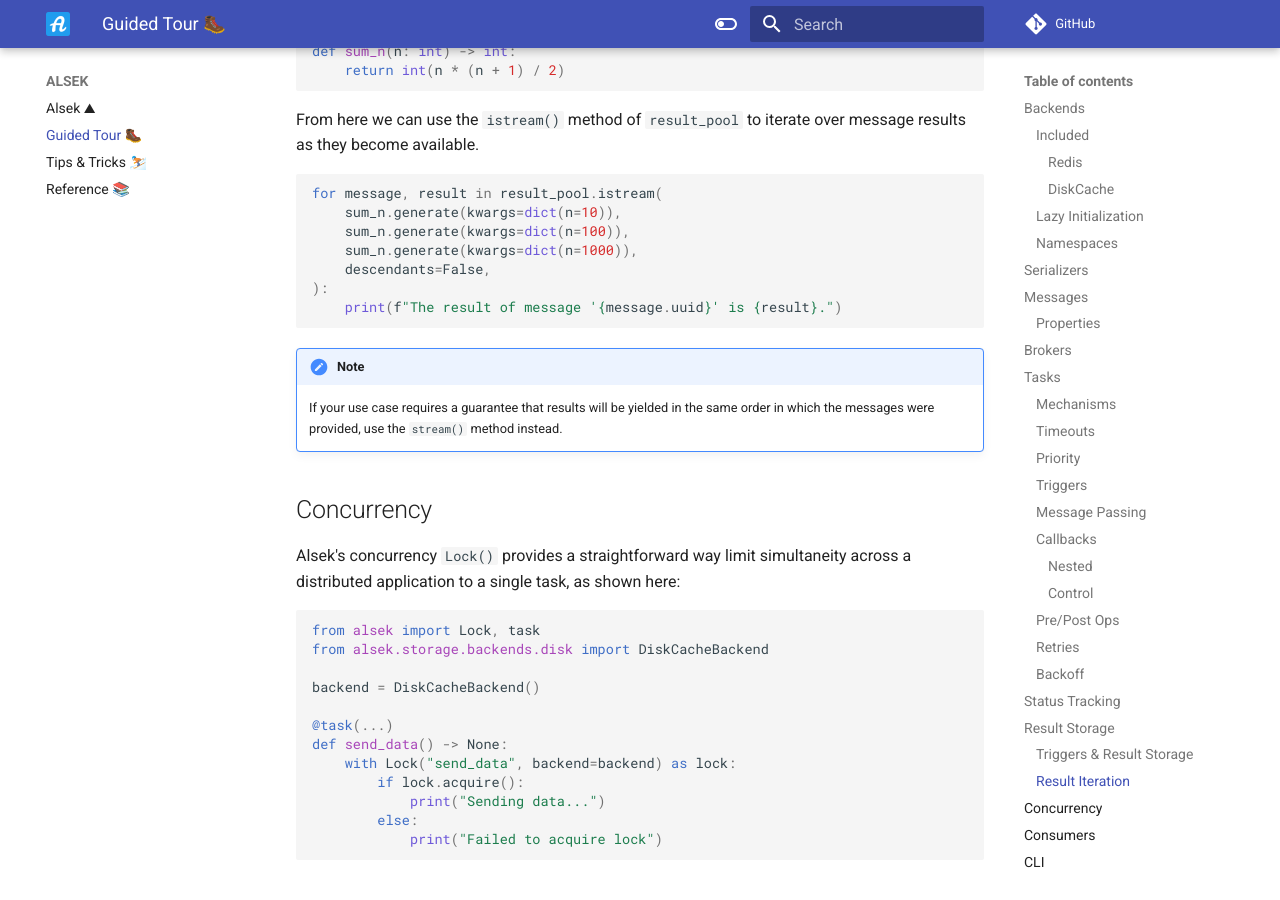
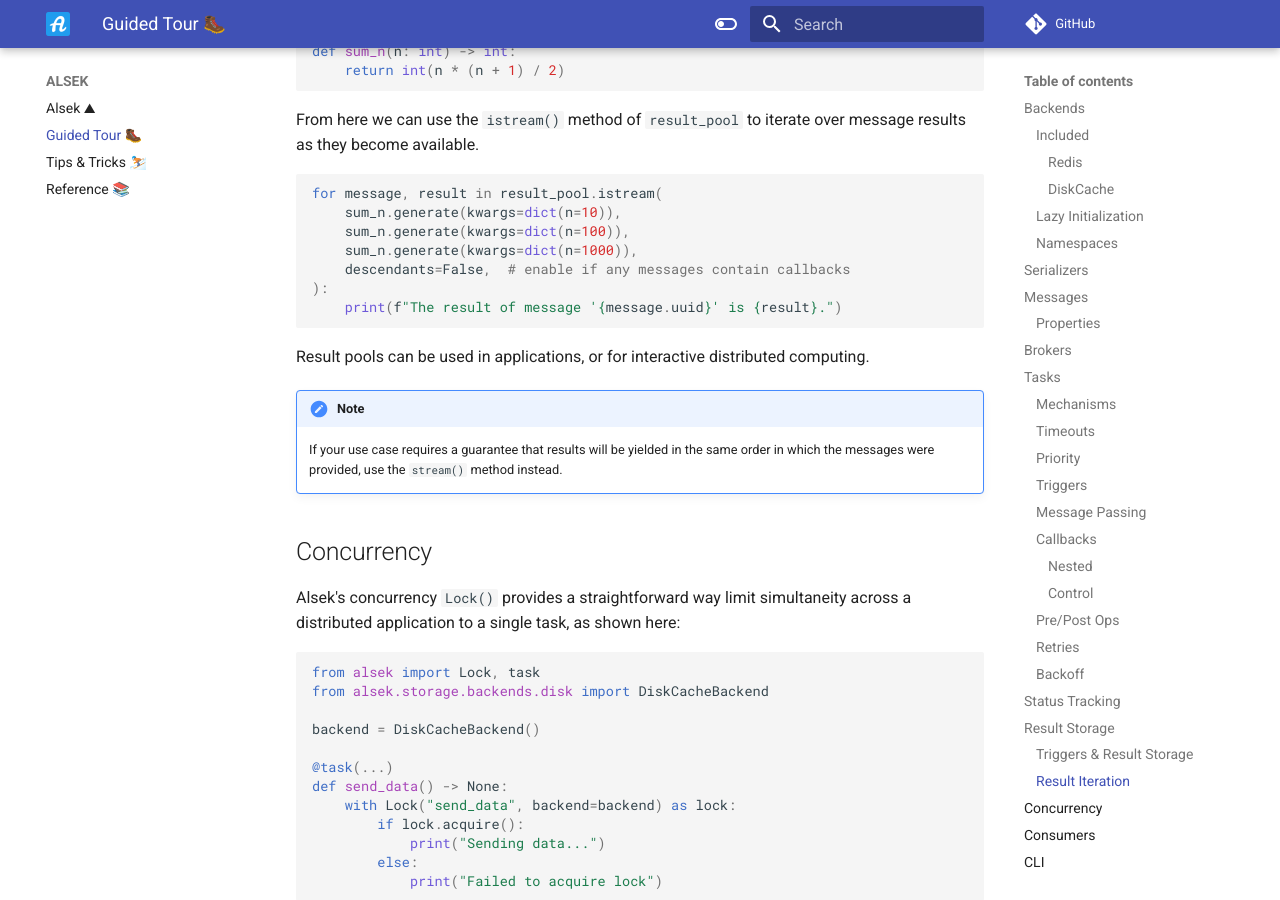
Before and after one commit to TariqAHassan/alsek, an MkDocs documentation site: the page built from docs/guided_tour.md, in a window 1280 px wide and 900 px high, scrolled down 15402 px. Built offline with MkDocs 1.6.1 and Material for MkDocs 9.7.7, drawn with Linux system fonts in a browser that asks for light colours; comment, search, counter and statistics services are not loaded.

Commit message:
Improve docs

````diff
--- a/docs/guided_tour.md
+++ b/docs/guided_tour.md
@@ -760,10 +760,12 @@
     sum_n.generate(kwargs=dict(n=10)),
     sum_n.generate(kwargs=dict(n=100)),
     sum_n.generate(kwargs=dict(n=1000)),
-    descendants=False,
+    descendants=False,  # enable if any messages contain callbacks
 ):
     print(f"The result of message '{message.uuid}' is {result}.")
 ```
+
+Result pools can be used in applications, or for interactive distributed computing.
 
 !!! note
     If your use case requires a guarantee that results will be yielded
````
